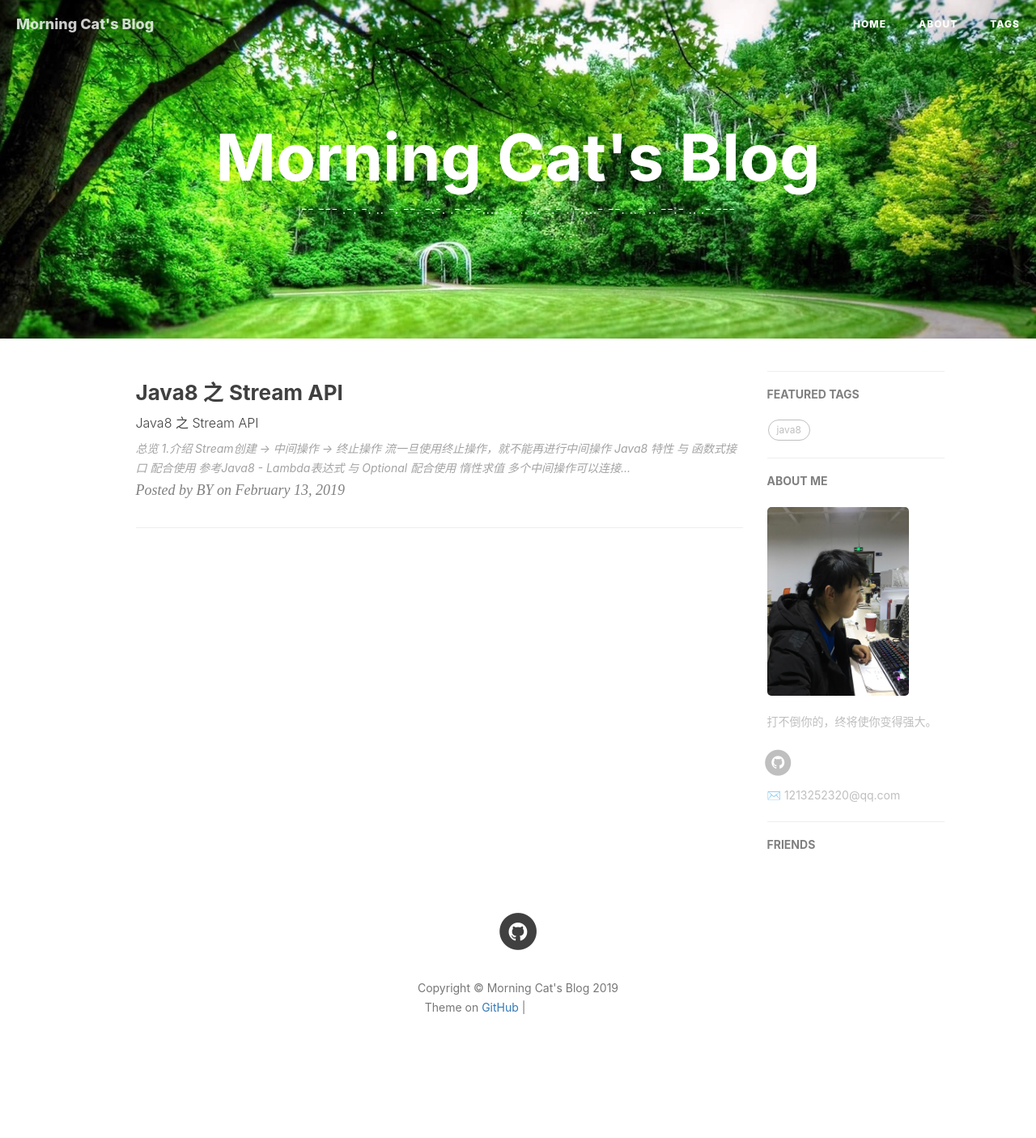
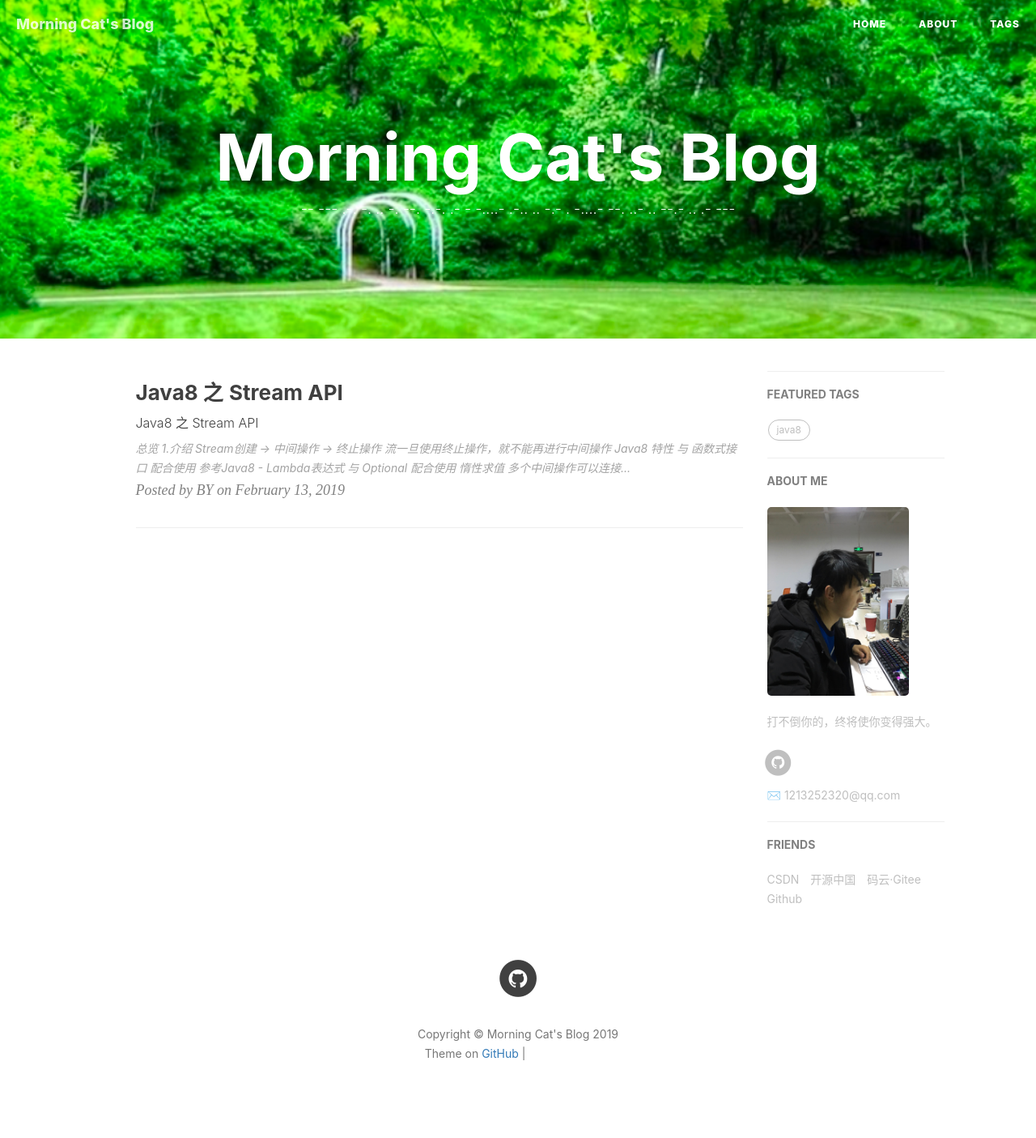
Before and after one commit to morningcat2018/morningcat2018.github.io, a Jekyll site: the page built from index.html, in a window 1280 px wide. Shown: the whole page at 81% size. Built offline with Jekyll 4.4.1, drawn with Linux system fonts in a browser that asks for light colours; nearby versions of some CDN libraries; the list of posts is cut into pages by our own code; comment, search, counter and statistics services are not loaded; before the commit the page ends 1348 px from its top, so only the background shows below that; grey boxes are pictures that could not be loaded.

Commit message:
fix blog

```diff
--- a/_config.yml
+++ b/_config.yml
@@ -1,7 +1,7 @@
 # Site settings
 title: Morning Cat's Blog
 SEOTitle: 晨猫的博客 | BY Blog
-header-img: img/desk_2019.png
+header-img: img/main/desk_2019_mini.png
 email: 1213252320@qq.com
 description: "Every failure is leading towards success."
 keyword: "BY, BY Blog, 晨猫的博客, morningcat, morningcat2018, java, spring, linux"
@@ -20,8 +20,6 @@ sidebar-avatar: /img/about-BY-gentle.jpg      # use absolute URL, seeing it's us
 RSS: false
 gitee_username:     mengzhang6
 github_username:    morningcat2018
-#github_username:  mengzhang6
-#jianshu_username:   xxx
 csdn_username:   u013837825
 
 
@@ -63,9 +61,9 @@ gitalk:
   enable: false    #是否开启Gitalk评论
   clientID: f2c84e7629bb1446c1a4                            #生成的clientID
   clientSecret: ca6d6139d1e1b8c43f8b2e19492ddcac8b322d0d    #生成的clientSecret
-  repo: qiubaiying.github.io    #仓库名称
-  owner: qiubaiying    #github用户名
-  admin: qiubaiying
+  repo: morningcat2018.github.io    #仓库名称
+  owner: morningcat2018    #github用户名
+  admin: morningcat2018
   distractionFreeMode: true #是否启用类似FB的阴影遮罩
 
 
@@ -77,7 +75,7 @@ ba_track_id: b50bf2b12b5338a1845e33832976fd68
 
 # Google Analytics
 ga_track_id: 'UA-90855596-1'            # Format: UA-xxxxxx-xx
-ga_domain: qiubaiying.top               # 默认的是 auto, 这里我是自定义了的域名，你如果没有自己的域名，需要改成auto
+ga_domain: auto               # 默认的是 auto, 这里我是自定义了的域名，你如果没有自己的域名，需要改成auto
 
 
 
@@ -97,17 +95,17 @@ service-worker: true
 
 # Friends
 friends: [
-#    {
-#        title: "WY",
-#        href: "http://zhengwuyang.com"
-#    },{
-#        title: "简书·BY",
-#        href: "http://www.jianshu.com/u/e71990ada2fd"
-#    },{
-#        title: "Apple",
-#        href: "https://apple.com"
-#    },{
-#        title: "Apple Developer",
-#        href: "https://developer.apple.com/"
-#    }
+{
+  title: "CSDN",
+  href: "https://blog.csdn.net/u013837825"
+},{
+  title: "开源中国",
+  href: "https://my.oschina.net/mengzhang6/"
+},{
+  title: "码云·Gitee",
+  href: "https://gitee.com/mengzhang6/"
+},{
+  title: "Github",
+  href: "https://github.com/mengzhang6"
+}
 ]
```
Also changed, not shown: img/main/desk_2019_mini.png (added).
